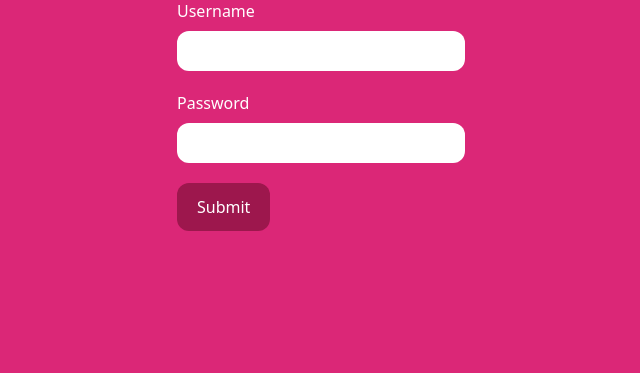
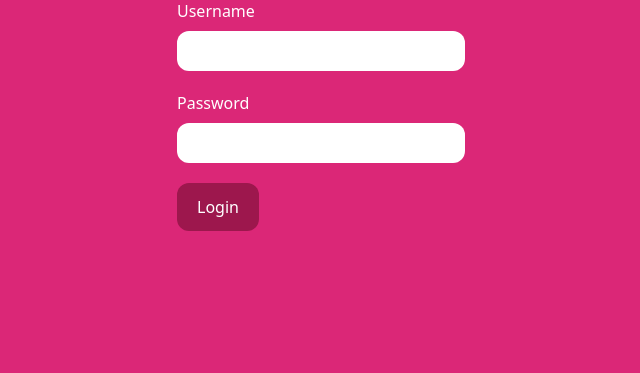
Before and after one commit to Sachit56/django-real-time-chat, a Django app: page /login/ in a window 1280 px wide. Shown: the part 293-666 px from the top of the page, without its empty margins (319-959 px from the left). Run offline with Django 5.2, Linux system fonts and the light colour scheme; some libraries are stand-ins or nearby versions.

Commit message:
login and authentication

```diff
--- a/chat/templates/chat/login.html
+++ b/chat/templates/chat/login.html
@@ -8,7 +8,6 @@
 
     </div>
     <form action="." method="POST" class="lg:w-1/4 px-4 mx-auto">
-
         {% csrf_token %}
         <div class="mb-5">
             <label class="text-white">Username</label>
@@ -19,7 +18,7 @@
         <div class="mb-5">
             <label class="text-white">Password</label>
 
-            <input type="password" name="password1" class="w-full mt-2 px-4 py-2 rounded-xl">
+            <input type="password" name="password" class="w-full mt-2 px-4 py-2 rounded-xl">
         </div>
         {% if form.errors %}
          {% for field in form %}
@@ -35,6 +34,6 @@
          {% endfor %}
 
         {% endif %}
-    <button class="px-5 py-3 rounded-xl text-white bg-pink-800 hover:bg-pink-700">Submit</button>
+    <button class="px-5 py-3 rounded-xl text-white bg-pink-800 hover:bg-pink-700">Login</button>
     </form>
 {% endblock %}
```
Also changed, not shown: db.sqlite3.
